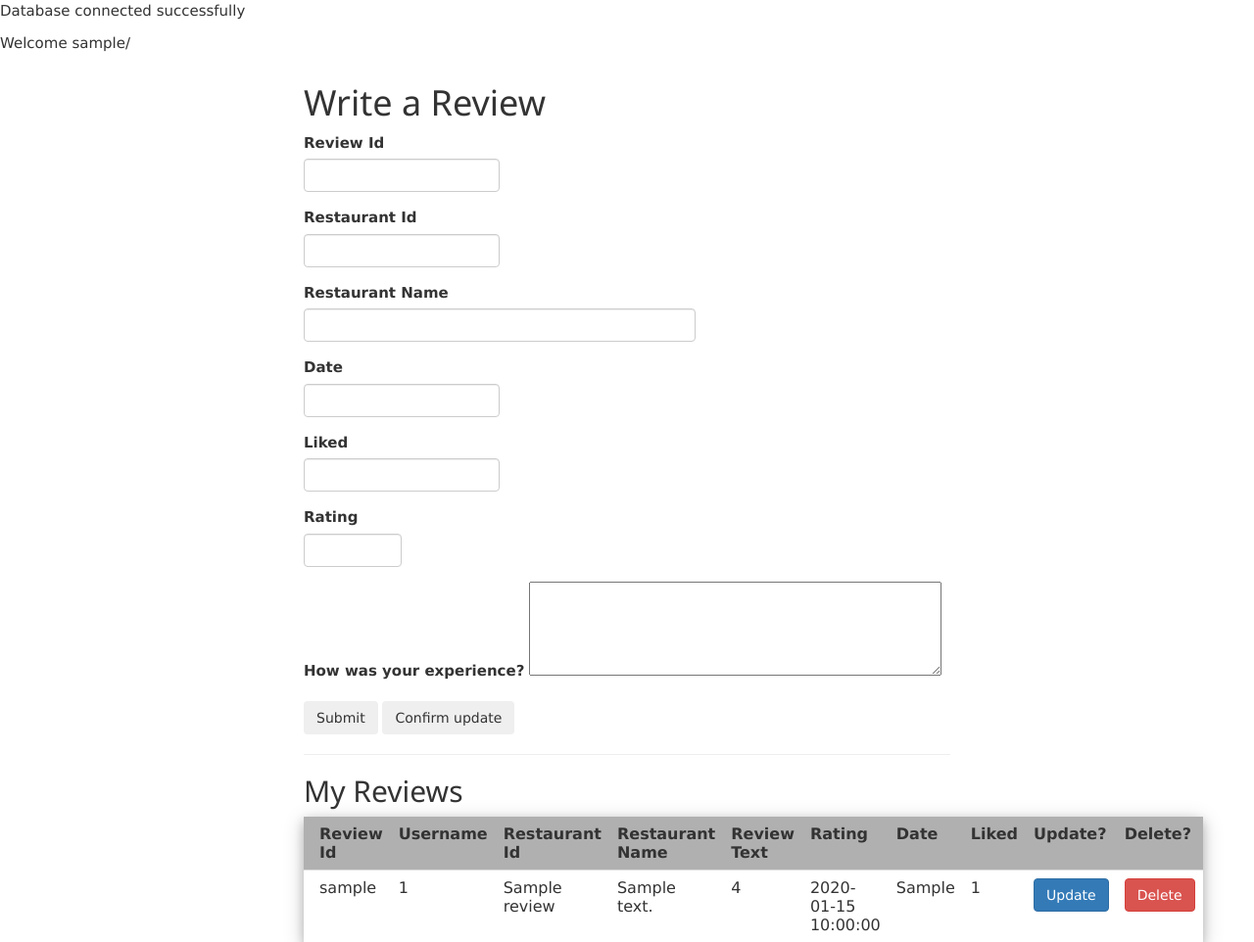
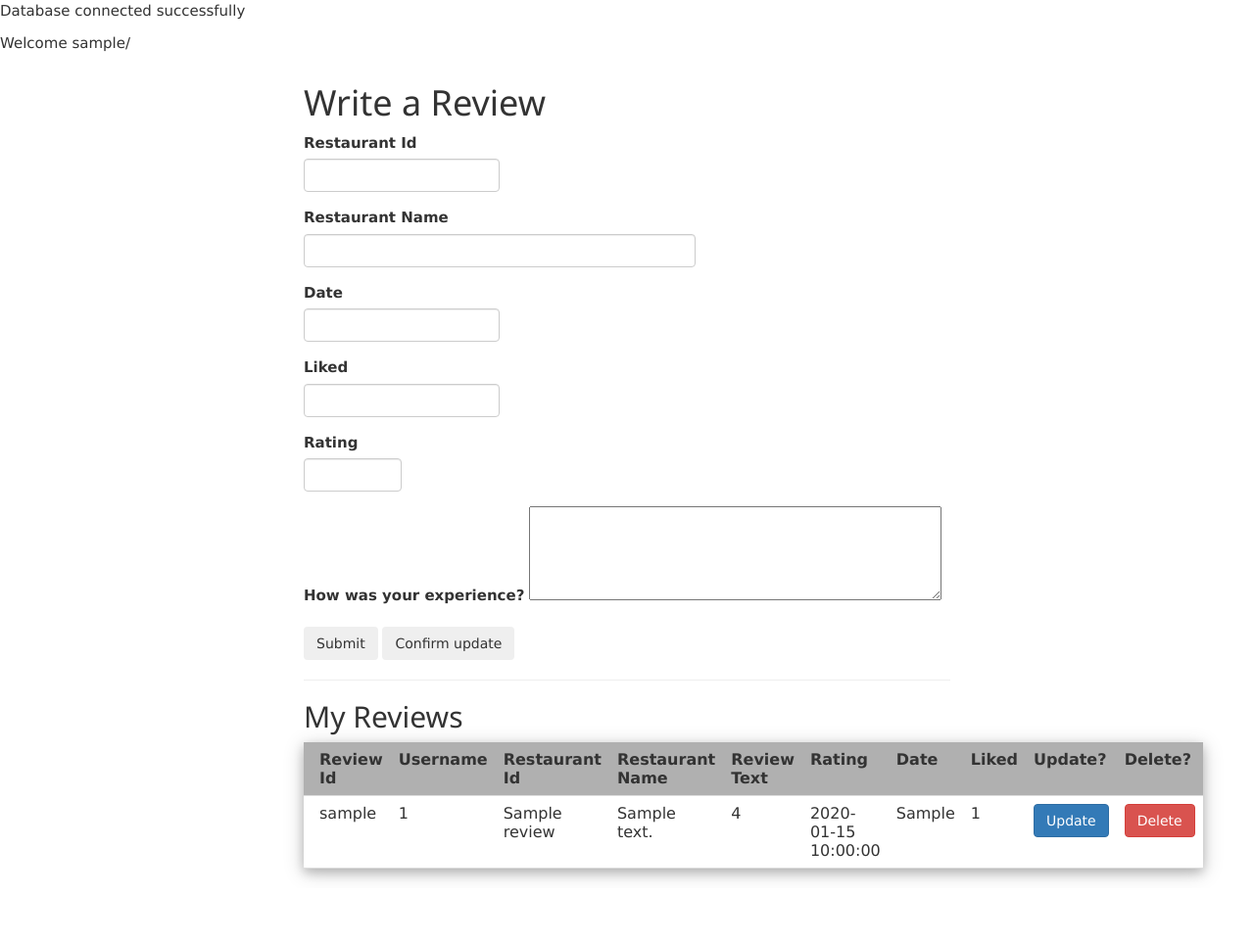
Before and after one commit to jgb4ub/4750-proj, a PHP site: page /review.php in a window 1280 px wide. Shown: the top 962 px of the page at 98% size. After the commit the page ends 899 px from the top, so only its background shows below. Run offline with PHP 8.4, Linux system fonts and the light colour scheme; the visitor is signed in with stand-in values (Sample User, id 1); tables that the repository leaves empty or names only in its code hold one stand-in row (values such as "Sample post"); some libraries are stand-ins or nearby versions.

Commit message:
reviews auto increment

```diff
--- a/review.php
+++ b/review.php
@@ -24,7 +24,7 @@ if ($_SERVER['REQUEST_METHOD'] == 'POST')
 
 	else if (!empty($_POST['action']) && ($_POST['action'] == 'Submit'))
 	{
-		addReview($_POST['review_id'], $_SESSION["username"], $_POST['restaurant_id'], $_POST['restaurant_name'], $_POST['review_text'],
+		addReview( $_SESSION["username"], $_POST['restaurant_id'], $_POST['restaurant_name'], $_POST['review_text'],
 		$_POST['rating'], $_POST['date'], $_POST['liked']);
 		$reviews = getAllReviews($_SESSION["username"]); // update the table after adding new review
 
@@ -95,13 +95,13 @@ if ($_SERVER['REQUEST_METHOD'] == 'POST')
 <h1>Write a Review</h1>
 
 <form name="mainForm" action="review.php" method="post" >
-  <div class="form-group" >
+ <!-- <div class="form-group" >
     <label> Review Id </label>
     <input style="width: 200px"; type="number" class="form-control" name="review_id"
-     value="<?php if ($review_to_update!=null) echo $review_to_update[0] ?>"
+     value="<?php# if ($review_to_update!=null) echo $review_to_update[0] ?>"
 
     />
-  </div>
+</div>-->
 
 
   <div class="form-group">
--- a/review_functions.php
+++ b/review_functions.php
@@ -31,13 +31,13 @@ function getAllReviews($username)
 
 }
 
-function addReview($review_id, $username, $restaurant_id, $restaurant_name, $review_text, $rating, $date, $liked)
+function addReview( $username, $restaurant_id, $restaurant_name, $review_text, $rating, $date, $liked)
 {
 	#echo " inside addReview/";
 	global $db;
 
-	$query = $db->prepare("INSERT INTO Review VALUES(:review_id, :username, :restaurant_id, :restaurant_name, :review_text, :rating, :dat, :liked)");
-	$query->bindValue(':review_id', $review_id);
+	$query = $db->prepare("INSERT INTO Review (Username, Restaurant_id, Restaurant_name, Review_text, Rating, Date, Liked) VALUES( :username, :restaurant_id, :restaurant_name, :review_text, :rating, :dat, :liked)");
+	#$query->bindValue(':review_id', $review_id);
 	$query->bindValue(':username', $username);
 	$query->bindValue(':restaurant_id', $restaurant_id);
 	$query->bindValue(':restaurant_name', $restaurant_name);
@@ -64,7 +64,7 @@ function addReview($review_id, $username, $restaurant_id, $restaurant_name, $rev
     //User_liked_restaurants
     if ($liked == "TRUE") {
     #echo 'likes';
-    $query = $db->prepare("INSERT INTO User_liked_restaurants VALUES (:username, :rest_id)");
+    $query = $db->prepare("INSERT INTO User_liked_restaurants VALUES (:username, :rest_id) WHERE NOT EXISTS (SELECT * FROM User_liked_restaurants WHERE Username=:username AND Restaurant_id=:rest_id)");
     $query->bindValue(':username', $username);
 	$query->bindValue(':rest_id', $restaurant_id);
 
@@ -87,7 +87,7 @@ function addReview($review_id, $username, $restaurant_id, $restaurant_name, $rev
 
     //Restaurant_rating stored procedure to update
     $query = $db->prepare("CALL updateRating(?)");
-    $query->bindParam(1,$restaurant_id);
+    $query->bindValue(1,$restaurant_id);
     if($query->execute()){
         echo "successfully updated ";
     } else {
```
